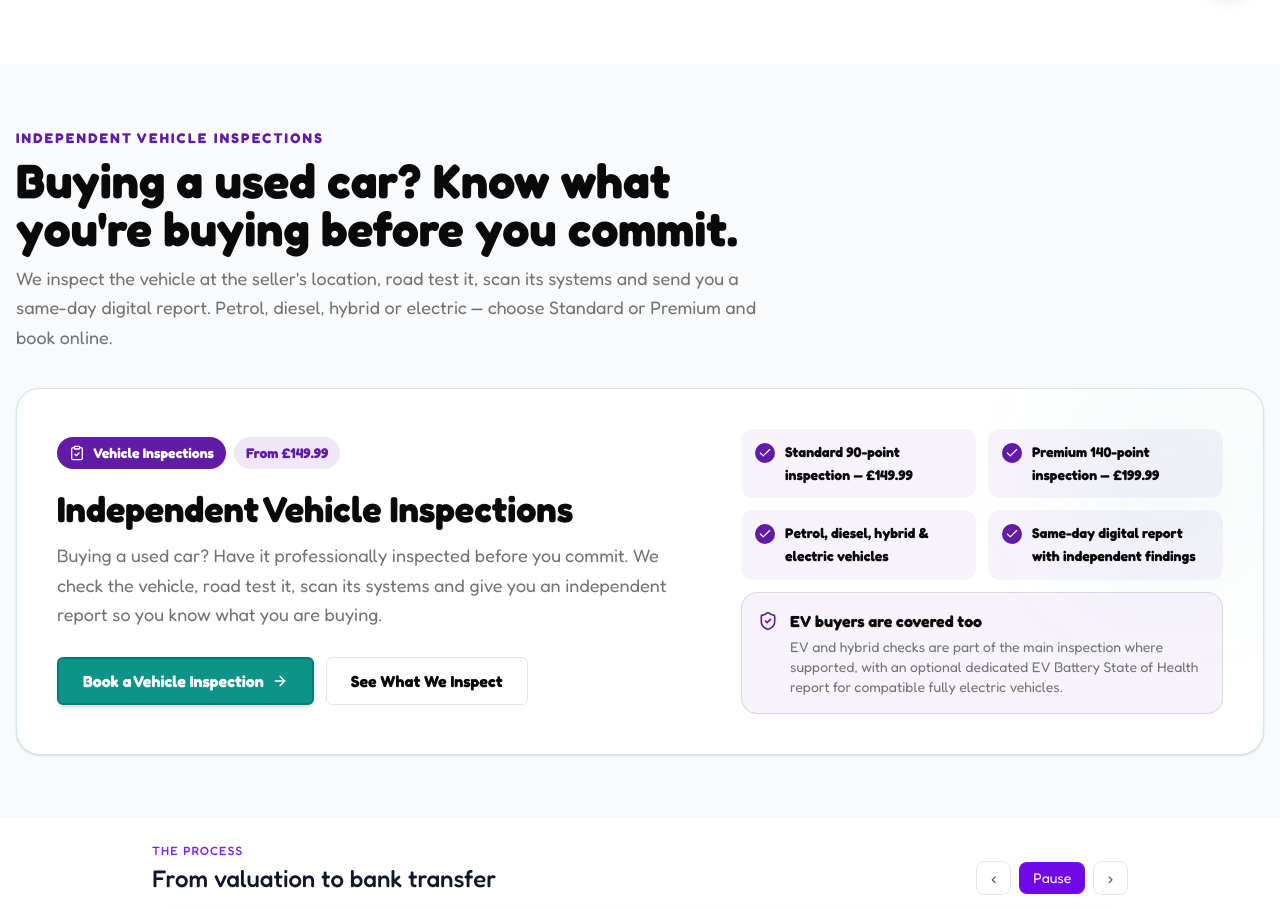
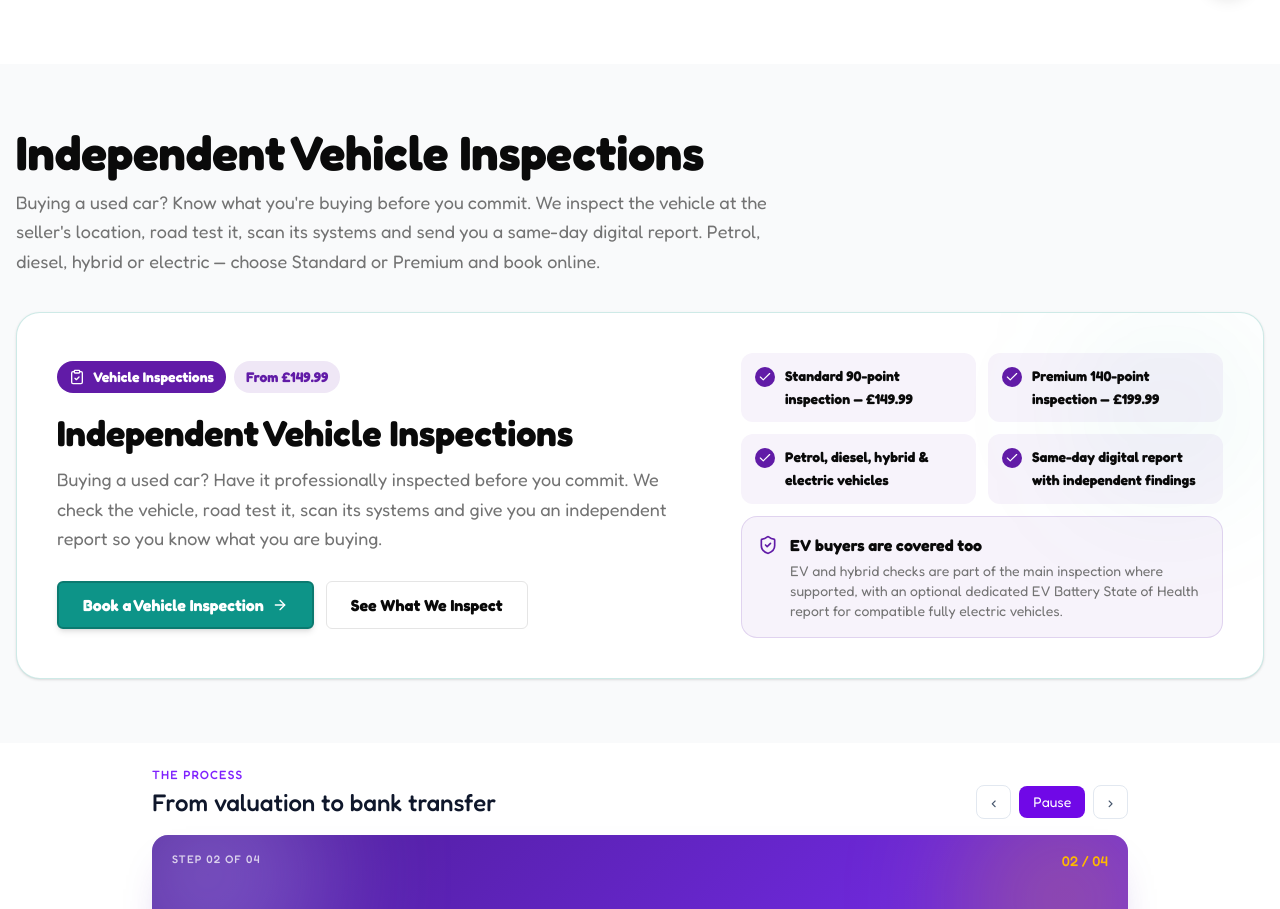
Before and after one commit to flyingfenman/EppingCarBuyer, a Next.js app: page / in a window 1280 px wide. Shown: the part 783-1692 px from the top of the page. Built offline with nearby package versions, Linux system fonts and the light colour scheme.

Commit message:
Make Independent Vehicle Inspections the main homepage heading (#41)

```diff
--- a/components/home-core-services.tsx
+++ b/components/home-core-services.tsx
@@ -14,12 +14,11 @@ export function HomeCoreServices() {
       <div className="container mx-auto px-4">
         <div className="mx-auto max-w-7xl">
           <div className="mb-7 max-w-3xl sm:mb-9">
-            <p className="text-sm font-bold uppercase tracking-[0.16em] text-primary">Independent vehicle inspections</p>
-            <h2 className="mt-2 text-3xl font-bold text-foreground sm:text-4xl lg:text-5xl">
-              Buying a used car? Know what you&apos;re buying before you commit.
+            <h2 className="text-3xl font-bold text-foreground sm:text-4xl lg:text-5xl">
+              Independent Vehicle Inspections
             </h2>
             <p className="mt-3 text-lg leading-relaxed text-muted-foreground">
-              We inspect the vehicle at the seller&apos;s location, road test it, scan its systems and send you a same-day digital report. Petrol, diesel, hybrid or electric — choose Standard or Premium and book online.
+              Buying a used car? Know what you&apos;re buying before you commit. We inspect the vehicle at the seller&apos;s location, road test it, scan its systems and send you a same-day digital report. Petrol, diesel, hybrid or electric — choose Standard or Premium and book online.
             </p>
           </div>
 
```
